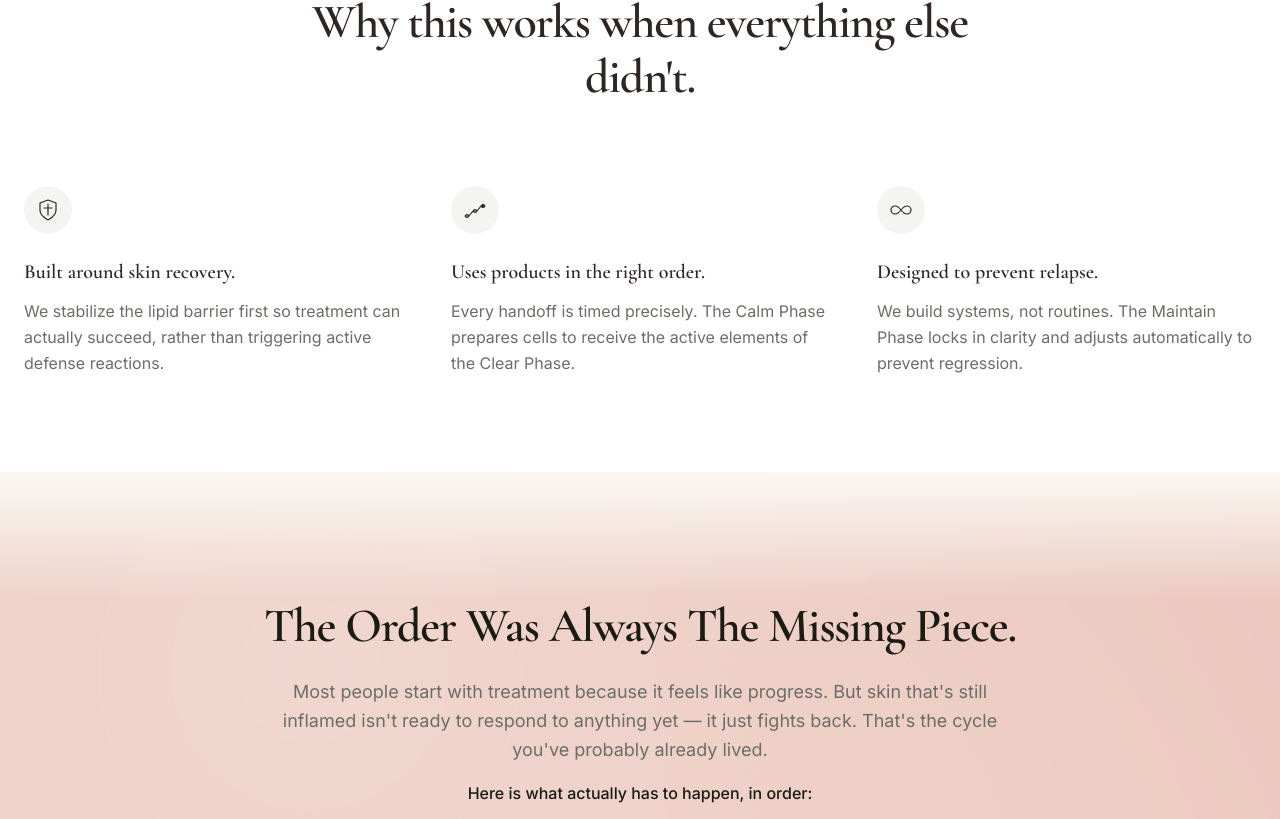
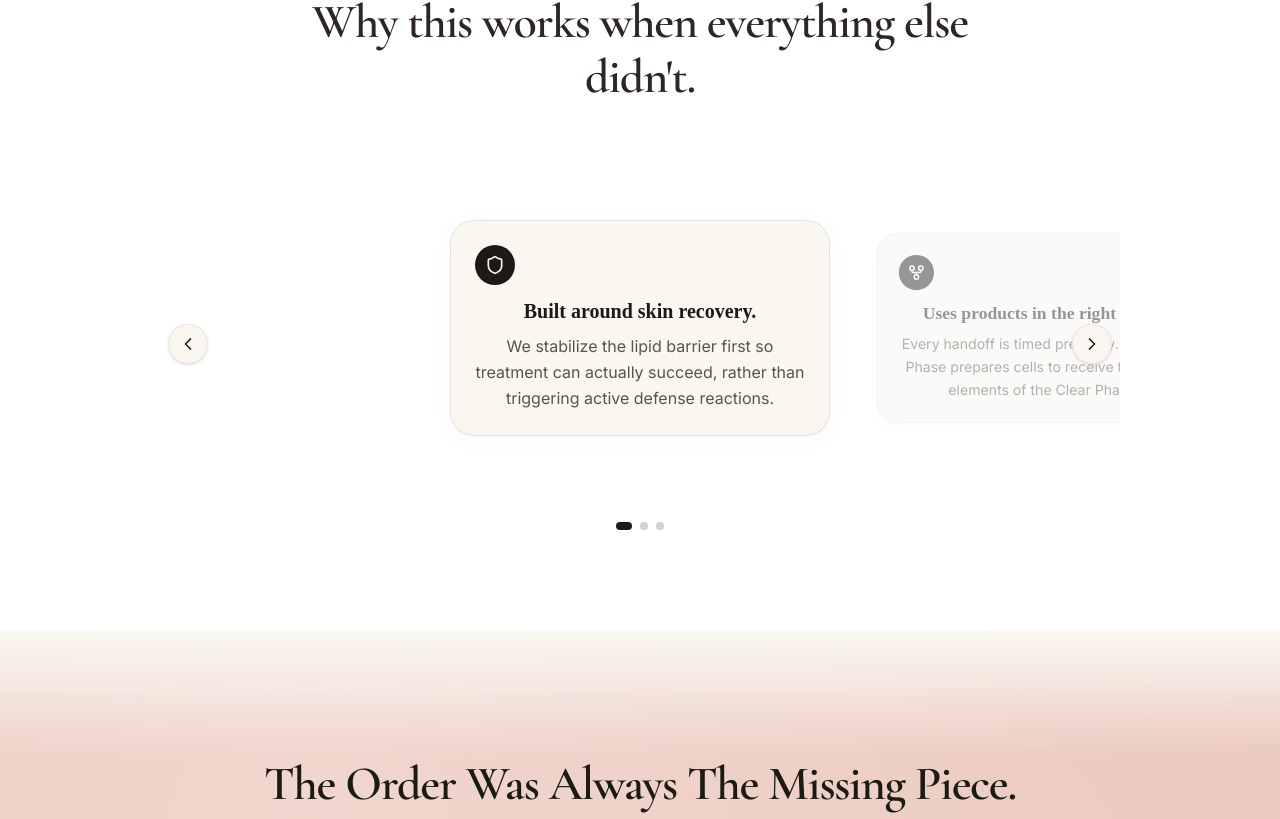
Before and after one commit to axiomhq0-create/acne-reset-landing, a Next.js app: page / in a window 1280 px wide. Shown: the part 1181-2000 px from the top of the page. Built offline with nearby package versions, Linux system fonts and the light colour scheme.

Commit message:
feat: synchronize animation suite and complete production layout deployment

```diff
--- a/src/components/Story.tsx
+++ b/src/components/Story.tsx
@@ -2,33 +2,31 @@
 
 import React from "react";
 import { motion } from "framer-motion";
+import { Shield, GitFork, Infinity as InfinityIcon } from "lucide-react";
+import Carousel from "./ui/Carousel";
 
 const easeOutPremium = [0.16, 1, 0.3, 1] as const;
 
-const containerVariants = {
-  hidden: { opacity: 0 },
-  visible: {
-    opacity: 1,
-    transition: {
-      staggerChildren: 0.08, // Stagger columns left-to-right
-    },
+const STORY_CAROUSEL_ITEMS = [
+  {
+    id: 1,
+    title: "Built around skin recovery.",
+    description: "We stabilize the lipid barrier first so treatment can actually succeed, rather than triggering active defense reactions.",
+    icon: <Shield className="carousel-icon" size={20} />
   },
-};
-
-const itemVariants = {
-  hidden: {
-    opacity: 0,
-    transform: "translate3d(0, 15px, 0)" // GPU matrix translation and Apple-style lift-up offset
+  {
+    id: 2,
+    title: "Uses products in the right order.",
+    description: "Every handoff is timed precisely. The Calm Phase prepares cells to receive the active elements of the Clear Phase.",
+    icon: <GitFork className="carousel-icon" size={20} />
   },
-  visible: {
-    opacity: 1,
-    transform: "translate3d(0, 0, 0)", // GPU matrix translation
-    transition: {
-      duration: 0.45, // Restrained animation timing
-      ease: easeOutPremium,
-    },
-  },
-};
+  {
+    id: 3,
+    title: "Designed to prevent relapse.",
+    description: "We build systems, not routines. The Maintain Phase locks in clarity and adjusts automatically to prevent regression.",
+    icon: <InfinityIcon className="carousel-icon" size={20} />
+  }
+];
 
 export default function Story() {
   return (
@@ -40,7 +38,7 @@ export default function Story() {
           whileInView={{ opacity: 1, transform: "translate3d(0, 0, 0)" }}
           viewport={{ once: false, amount: 0.15 }}
           transition={{ duration: 0.45, ease: easeOutPremium }}
-          className="max-w-3xl mx-auto mb-20"
+          className="max-w-3xl mx-auto mb-12"
           style={{ willChange: "transform, opacity" }}
         >
           <h2 className="text-3xl md:text-5xl font-serif text-[#2D2624] font-semibold tracking-tight leading-[1.15]">
@@ -48,79 +46,16 @@ export default function Story() {
           </h2>
         </motion.div>
 
-        {/* Three-Column Credibility Grid */}
-        <motion.div
-          variants={containerVariants}
-          initial="hidden"
-          whileInView="visible"
-          viewport={{ once: false, amount: 0.15 }} // Bi-directional scroll wrapper
-          className="grid grid-cols-1 md:grid-cols-3 gap-12 text-left"
-          style={{ willChange: "transform, opacity" }}
-        >
-          {/* Column 01: Skin Recovery */}
-          <motion.div
-            variants={itemVariants}
-            className="flex flex-col items-start"
-            style={{ willChange: "transform, opacity" }}
-          >
-            {/* Crisp, single-stroke vector shield icon */}
-            <div className="w-12 h-12 rounded-full bg-[#2D2624]/5 flex items-center justify-center mb-6">
-              <svg viewBox="0 0 24 24" className="w-6 h-6 text-[#2D2624]" fill="none" stroke="currentColor" strokeWidth="1.2" strokeLinecap="round" strokeLinejoin="round" suppressHydrationWarning>
-                <path d="M12 22s8-4 8-10V5l-8-3-8 3v7c0 6 8 10 8 10z" suppressHydrationWarning />
-                <path d="M12 6v11M8 10h8" suppressHydrationWarning />
-              </svg>
-            </div>
-            <h3 className="text-xl font-serif font-semibold text-[#2D2624] mb-3">
-              Built around skin recovery.
-            </h3>
-            <p className="text-[#6B6E68] text-sm md:text-base leading-relaxed">
-              We stabilize the lipid barrier first so treatment can actually succeed, rather than triggering active defense reactions.
-            </p>
-          </motion.div>
-
-          {/* Column 02: Right Order */}
-          <motion.div
-            variants={itemVariants}
-            className="flex flex-col items-start"
-            style={{ willChange: "transform, opacity" }}
-          >
-            {/* Crisp, single-stroke vector sequence path icon */}
-            <div className="w-12 h-12 rounded-full bg-[#2D2624]/5 flex items-center justify-center mb-6">
-              <svg viewBox="0 0 24 24" className="w-6 h-6 text-[#2D2624]" fill="none" stroke="currentColor" strokeWidth="1.2" strokeLinecap="round" strokeLinejoin="round" suppressHydrationWarning>
-                <path d="M2 18h4l4-5h4l4-5h4" suppressHydrationWarning />
-                <circle cx="4" cy="18" r="1.5" fill="none" suppressHydrationWarning />
-                <circle cx="12" cy="13" r="1.5" fill="none" suppressHydrationWarning />
-                <circle cx="20" cy="8" r="1.5" fill="currentColor" suppressHydrationWarning />
-              </svg>
-            </div>
-            <h3 className="text-xl font-serif font-semibold text-[#2D2624] mb-3">
-              Uses products in the right order.
-            </h3>
-            <p className="text-[#6B6E68] text-sm md:text-base leading-relaxed">
-              Every handoff is timed precisely. The Calm Phase prepares cells to receive the active elements of the Clear Phase.
-            </p>
-          </motion.div>
-
-          {/* Column 03: Relapse Prevention */}
-          <motion.div
-            variants={itemVariants}
-            className="flex flex-col items-start"
-            style={{ willChange: "transform, opacity" }}
-          >
-            {/* Crisp, single-stroke vector infinity loop icon */}
-            <div className="w-12 h-12 rounded-full bg-[#2D2624]/5 flex items-center justify-center mb-6">
-              <svg viewBox="0 0 24 24" className="w-6 h-6 text-[#2D2624]" fill="none" stroke="currentColor" strokeWidth="1.2" strokeLinecap="round" strokeLinejoin="round" suppressHydrationWarning>
-                <path d="M12 12c-2-2.67-4-4-6-4a4 4 0 100 8c2 0 4-1.33 6-4zm0 0c2 2.67 4 4 6 4a4 4 0 100-8c-2 0-4 1.33-6 4z" suppressHydrationWarning />
-              </svg>
-            </div>
-            <h3 className="text-xl font-serif font-semibold text-[#2D2624] mb-3">
-              Designed to prevent relapse.
-            </h3>
-            <p className="text-[#6B6E68] text-sm md:text-base leading-relaxed">
-              We build systems, not routines. The Maintain Phase locks in clarity and adjusts automatically to prevent regression.
-            </p>
-          </motion.div>
-        </motion.div>
+        {/* Carousel Frame Window */}
+        <div className="w-full max-w-5xl h-[380px] relative flex items-center justify-center px-4 mx-auto overflow-visible">
+          <Carousel
+            items={STORY_CAROUSEL_ITEMS}
+            autoplay={false}
+            baseWidth={380}
+            loop={true}
+            round={false}
+          />
+        </div>
       </div>
     </section>
   );
--- /dev/null
+++ b/src/components/ui/AnimatedList.css
@@ -0,0 +1,44 @@
+.scroll-list-container {
+  position: relative;
+  width: 100%;
+  max-width: 800px; /* Expand reading runway width */
+  margin: 0 auto;
+}
+.scroll-list {
+  max-height: 500px;
+  padding: 12px;
+}
+.scroll-list.no-scrollbar::-webkit-scrollbar {
+  display: none;
+}
+.item {
+  padding: 24px;
+  background-color: #FAF6F0; /* Matches Premium Rich Cream Canvas Section 6 */
+  border: 1px solid rgba(120, 113, 108, 0.12);
+  border-radius: 16px;
+  transition: all 0.3s ease;
+}
+.item.selected {
+  background-color: #ffffff; /* Pop background color cleanly when focused/hovered */
+  border-color: rgba(28, 25, 23, 0.25);
+  box-shadow: 0 10px 30px -10px rgba(120, 113, 108, 0.15);
+}
+/* Style the inner components */
+.faq-question {
+  color: #1c1917;
+  font-weight: 600;
+  font-size: 1.125rem;
+  margin-bottom: 8px;
+}
+.faq-answer {
+  color: #57534e;
+  font-size: 0.95rem;
+  line-height: 1.6;
+}
+/* Gradient overscroll blends to match the Cream Section base */
+.top-gradient {
+  background: linear-gradient(to bottom, #FAF6F0, transparent);
+}
+.bottom-gradient {
+  background: linear-gradient(to top, #FAF6F0, transparent);
+}
--- /dev/null
+++ b/src/components/ui/AnimatedList.tsx
@@ -0,0 +1,116 @@
+"use client";
+
+import React, { useState, useEffect, useRef } from "react";
+import { motion } from "framer-motion";
+import "./AnimatedList.css";
+
+export interface AnimatedListProps {
+  items: string[];
+  displayScrollbar?: boolean;
+  showGradients?: boolean;
+  itemClassName?: string;
+  className?: string;
+  onItemSelect?: (index: number) => void;
+  enableArrowNavigation?: boolean;
+}
+
+export default function AnimatedList({
+  items = [],
+  displayScrollbar = false,
+  showGradients = true,
+  itemClassName = "",
+  className = "",
+  onItemSelect,
+  enableArrowNavigation = true,
+}: AnimatedListProps) {
+  const [selectedIndex, setSelectedIndex] = useState<number | null>(null);
+  const listRef = useRef<HTMLDivElement>(null);
+
+  const handleKeyDown = (e: KeyboardEvent) => {
+    if (!enableArrowNavigation || items.length === 0) return;
+
+    if (e.key === "ArrowDown") {
+      e.preventDefault();
+      setSelectedIndex((prev) => {
+        const nextIdx = prev === null || prev === items.length - 1 ? 0 : prev + 1;
+        if (onItemSelect) onItemSelect(nextIdx);
+        return nextIdx;
+      });
+    } else if (e.key === "ArrowUp") {
+      e.preventDefault();
+      setSelectedIndex((prev) => {
+        const nextIdx = prev === null || prev === 0 ? items.length - 1 : prev - 1;
+        if (onItemSelect) onItemSelect(nextIdx);
+        return nextIdx;
+      });
+    }
+  };
+
+  useEffect(() => {
+    window.addEventListener("keydown", handleKeyDown);
+    return () => window.removeEventListener("keydown", handleKeyDown);
+  }, [selectedIndex, enableArrowNavigation, items]);
+
+  // Scroll selected item into view if keyboard navigation is used
+  useEffect(() => {
+    if (selectedIndex !== null && listRef.current) {
+      const selectedEl = listRef.current.children[selectedIndex] as HTMLElement;
+      if (selectedEl) {
+        selectedEl.scrollIntoView({ block: "nearest", behavior: "smooth" });
+      }
+    }
+  }, [selectedIndex]);
+
+  if (!items || items.length === 0) return null;
+
+  return (
+    <div className={`scroll-list-container ${className}`}>
+      {/* Top Gradient Overlay */}
+      {showGradients && (
+        <div className="absolute top-0 inset-x-0 h-12 top-gradient z-10 pointer-events-none" />
+      )}
+
+      {/* Scrollable List */}
+      <div
+        ref={listRef}
+        className={`scroll-list overflow-y-auto flex flex-col gap-3 max-h-[500px] ${
+          !displayScrollbar ? "no-scrollbar" : ""
+        }`}
+        style={{
+          scrollbarWidth: displayScrollbar ? "thin" : "none",
+        }}
+      >
+        {items.map((itemHtml, idx) => {
+          const isSelected = selectedIndex === idx;
+          return (
+            <motion.div
+              key={idx}
+              initial={{ opacity: 0, y: 15 }}
+              whileInView={{ opacity: 1, y: 0 }}
+              viewport={{ once: true, amount: 0.1 }}
+              transition={{
+                duration: 0.4,
+                delay: idx * 0.08,
+                ease: [0.16, 1, 0.3, 1],
+              }}
+              onClick={() => {
+                setSelectedIndex(idx);
+                if (onItemSelect) onItemSelect(idx);
+              }}
+              onMouseEnter={() => setSelectedIndex(idx)}
+              className={`item cursor-pointer select-none ${
+                isSelected ? "selected" : ""
+              } ${itemClassName}`}
+              dangerouslySetInnerHTML={{ __html: itemHtml }}
+            />
+          );
+        })}
+      </div>
+
+      {/* Bottom Gradient Overlay */}
+      {showGradients && (
+        <div className="absolute bottom-0 inset-x-0 h-12 bottom-gradient z-10 pointer-events-none" />
+      )}
+    </div>
+  );
+}
```
Also changed, not shown: src/components/FAQ.tsx (+17 -53 lines).
